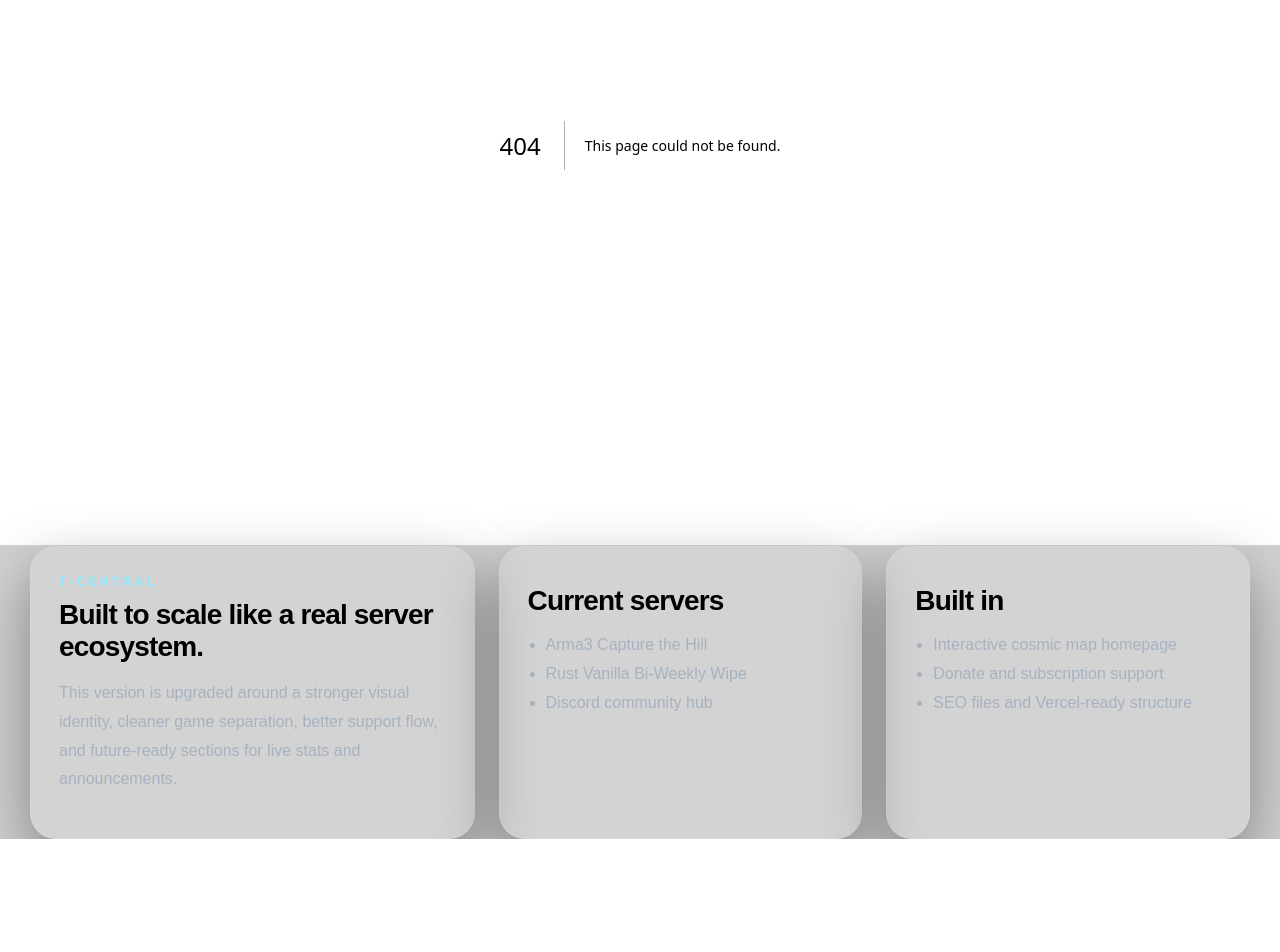
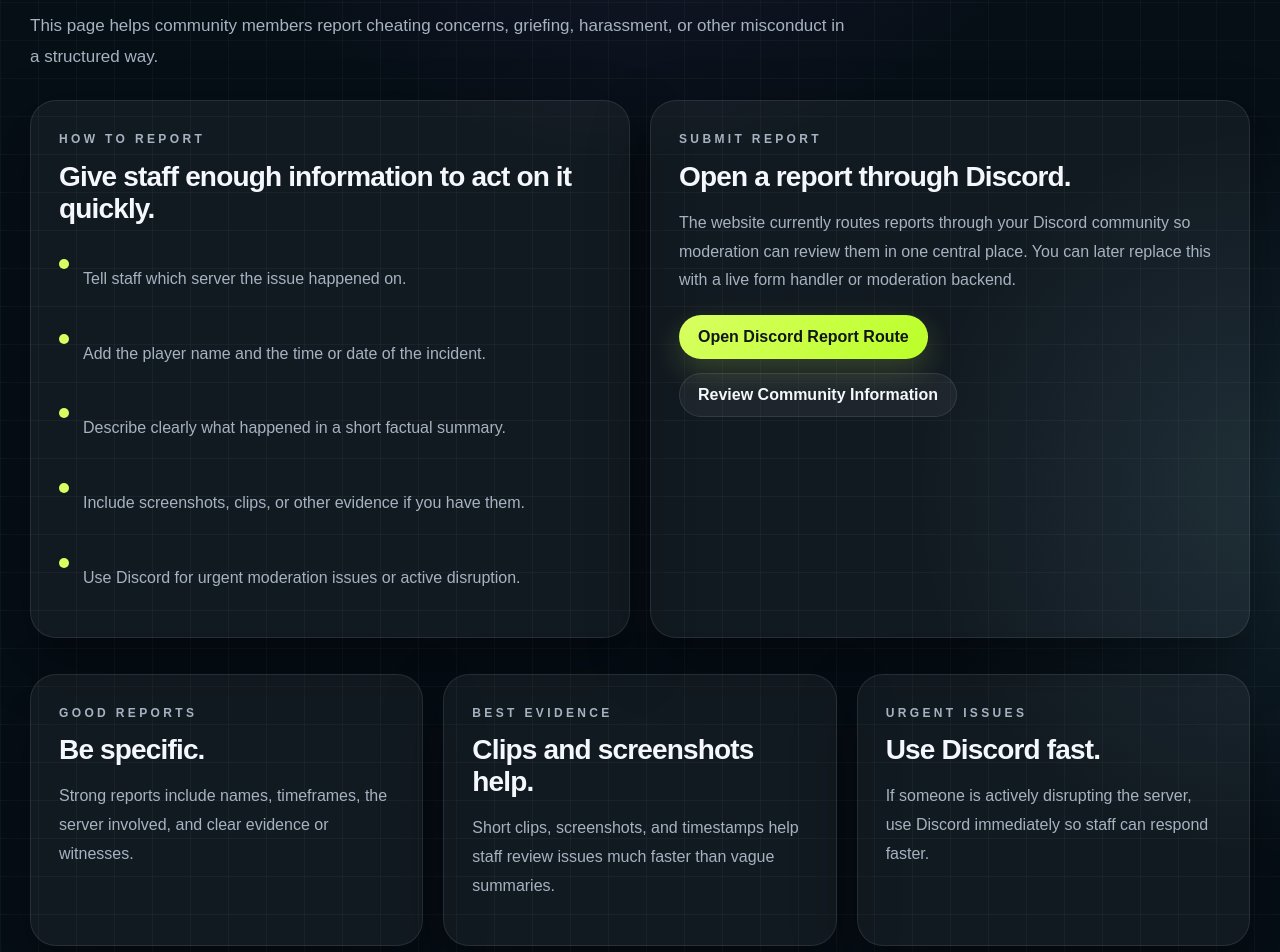
Before and after one commit to Hazard1P/T-Central-Hub, a Next.js app: page /report-player in a window 1280 px wide. Before the commit this address had no page. Shown: the part 340-1292 px from the top of the page. Before the commit the page ends 1179 px from the top, so only its background shows below. Built offline with nearby package versions, Linux system fonts and the light colour scheme.

Commit message:
Add files via upload

```diff
--- a/app/information/page.js
+++ b/app/information/page.js
@@ -16,7 +16,7 @@ const blocks = [
   },
   {
     title: 'Support and moderation',
-    text: 'Point players toward Discord, moderation contact flow, and issue reporting without building any account system.'
+    text: 'Point players toward Discord, moderation contact flow, and the dedicated player reporting page without building any account system.'
   }
 ];
 
--- a/app/layout.js
+++ b/app/layout.js
@@ -36,6 +36,7 @@ const nav = [
   ['/servers/arma3-cth', 'Arma3 CTH'],
   ['/servers/rust-vanilla', 'Rust Vanilla'],
   ['/information', 'Information'],
+  ['/report-player', 'Report Player'],
   ['/donate', 'Donate']
 ];
 
@@ -82,8 +83,8 @@ export default function RootLayout({ children }) {
                 <h4>Built in</h4>
                 <ul>
                   <li>Interactive cosmic map homepage</li>
+                  <li>Player reporting section</li>
                   <li>Donate and subscription support</li>
-                  <li>SEO files and Vercel-ready structure</li>
                 </ul>
               </div>
             </div>
--- a/app/page.js
+++ b/app/page.js
@@ -8,6 +8,7 @@ import Link from 'next/link';
 const bullets = [
   'Interactive cosmic hub navigation on the homepage',
   'Dedicated premium pages for Arma3 and Rust',
+  'Player reporting section for moderation issues',
   'Donation and PayPal subscription support',
   'SEO-ready metadata, sitemap, and robots',
   'Future-ready structure for live status and announcements',
@@ -54,6 +55,7 @@ export default function HomePage() {
             <div className="button-column">
               <Link href="/servers/arma3-cth" className="button primary">Open Arma3 page</Link>
               <Link href="/servers/rust-vanilla" className="button secondary">Open Rust page</Link>
+              <Link href="/report-player" className="button secondary">Report a player</Link>
               <Link href="/donate" className="button secondary">Open support page</Link>
             </div>
           </div>
--- /dev/null
+++ b/app/report-player/page.js
@@ -0,0 +1,91 @@
+import SectionTitle from '@/components/SectionTitle';
+
+const steps = [
+  'Tell staff which server the issue happened on.',
+  'Add the player name and the time or date of the incident.',
+  'Describe clearly what happened in a short factual summary.',
+  'Include screenshots, clips, or other evidence if you have them.',
+  'Use Discord for urgent moderation issues or active disruption.'
+];
+
+export const metadata = {
+  title: 'Report a Player',
+  description: 'Report player misconduct, cheating concerns, griefing, or rule violations for the T-Central community.'
+};
+
+export default function ReportPlayerPage() {
+  return (
+    <section className="section-block page-top">
+      <div className="container">
+        <SectionTitle
+          eyebrow="Player reporting"
+          title="A clear place for players to report issues and rule violations."
+          text="This page helps community members report cheating concerns, griefing, harassment, or other misconduct in a structured way."
+        />
+
+        <div className="card-grid two">
+          <article className="content-card large">
+            <p className="eyebrow">How to report</p>
+            <h3>Give staff enough information to act on it quickly.</h3>
+            <div className="list-block compact-list">
+              {steps.map((step) => (
+                <div key={step} className="list-item">
+                  <span className="dot" />
+                  <p>{step}</p>
+                </div>
+              ))}
+            </div>
+          </article>
+
+          <article className="content-card large">
+            <p className="eyebrow">Submit report</p>
+            <h3>Open a report through Discord.</h3>
+            <p className="muted">
+              The website currently routes reports through your Discord community so moderation can review them
+              in one central place. You can later replace this with a live form handler or moderation backend.
+            </p>
+            <div className="button-column">
+              <a
+                href="https://discord.gg/8bJAEau9"
+                target="_blank"
+                rel="noreferrer"
+                className="button primary"
+              >
+                Open Discord Report Route
+              </a>
+              <a href="/information" className="button secondary">
+                Review Community Information
+              </a>
+            </div>
+          </article>
+        </div>
+
+        <div className="section-spacer">
+          <div className="card-grid three">
+            <article className="content-card">
+              <p className="eyebrow">Good reports</p>
+              <h3>Be specific.</h3>
+              <p className="muted">
+                Strong reports include names, timeframes, the server involved, and clear evidence or witnesses.
+              </p>
+            </article>
+            <article className="content-card">
+              <p className="eyebrow">Best evidence</p>
+              <h3>Clips and screenshots help.</h3>
+              <p className="muted">
+                Short clips, screenshots, and timestamps help staff review issues much faster than vague summaries.
+              </p>
+            </article>
+            <article className="content-card">
+              <p className="eyebrow">Urgent issues</p>
+              <h3>Use Discord fast.</h3>
+              <p className="muted">
+                If someone is actively disrupting the server, use Discord immediately so staff can respond faster.
+              </p>
+            </article>
+          </div>
+        </div>
+      </div>
+    </section>
+  );
+}
--- a/app/sitemap.js
+++ b/app/sitemap.js
@@ -1,4 +1,4 @@
-const routes = ['', '/servers/arma3-cth', '/servers/rust-vanilla', '/information', '/donate'];
+const routes = ['', '/servers/arma3-cth', '/servers/rust-vanilla', '/information', '/report-player', '/donate'];
 
 export default function sitemap() {
   return routes.map((route) => ({
```
Also changed, not shown: 1 other file (tests, documents, lock files or other folders).
